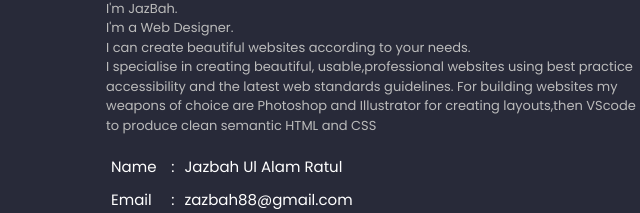
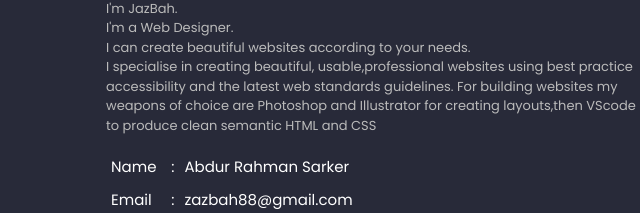
Before and after one commit to iars4u/ars-portfolio, a plain HTML site: page index.html in a window 1280 px wide. Shown: the part 804-1017 px from the top of the page, 549-1189 px from the left. Drawn offline with nearby package versions, Linux system fonts and the light colour scheme; files that its build step writes are made by us from their sources; a web font is replaced by a local one.

Commit message:
Name Change

```diff
--- a/index.html
+++ b/index.html
@@ -4,7 +4,7 @@
     <meta charset="UTF-8">
     <meta http-equiv="X-UA-Compatible" content="IE=edge">
     <meta name="viewport" content="width=device-width, initial-scale=1.0">
-    <title>JazBah</title>
+    <title>Abdur Rahman Sarker</title>
 
 
     <!--fav_iconcountry-->
@@ -140,7 +140,7 @@
                         <tr>
                             <td>Name</td>
                             <td>:</td>
-                            <td>Jazbah Ul Alam Ratul</td>
+                            <td>Abdur Rahman Sarker</td>
                         </tr>
                         <tr>
                             <td>Email</td>
```
